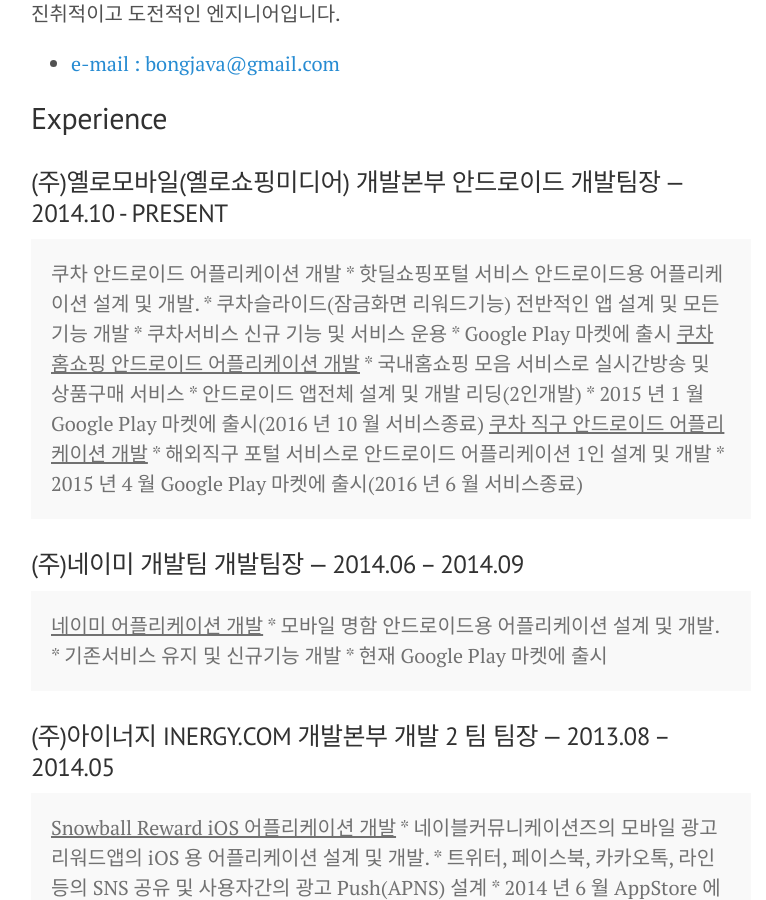
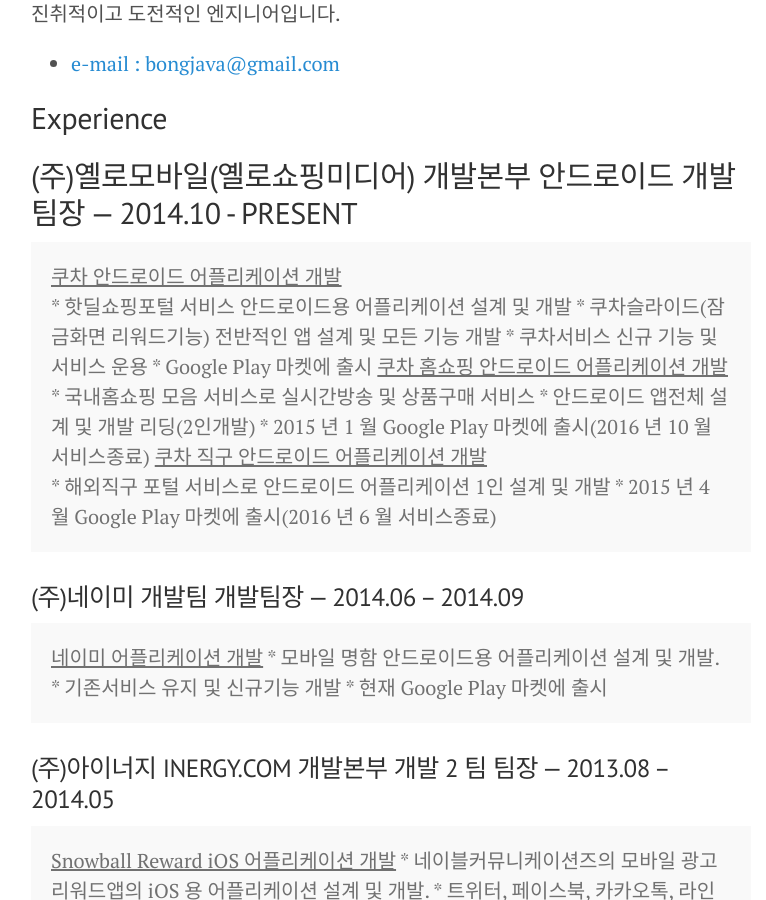
Before and after one commit to bongjava/bongjava.io, a Jekyll site: the page built from about_bongjava.md, in a window 1280 px wide and 900 px high, scrolled down 343 px. Shown: the whole window, without its empty margins (249-1015 px from the left). Built offline with Jekyll 4.4.1, drawn with Linux system fonts in a browser that asks for light colours.

Commit message:
ui 테스트

```diff
--- a/about_bongjava.md
+++ b/about_bongjava.md
@@ -13,23 +13,23 @@
 
 ## Experience
 
-### (주)옐로모바일(옐로쇼핑미디어) 개발본부 안드로이드 개발팀장 — 2014.10 - PRESENT
+## (주)옐로모바일(옐로쇼핑미디어) 개발본부 안드로이드 개발팀장 — 2014.10 - PRESENT
 
 <p class="message">
-  쿠차 안드로이드 어플리케이션 개발
+  <u>쿠차 안드로이드 어플리케이션 개발</u><br>
 
-  * 핫딜쇼핑포털 서비스 안드로이드용 어플리케이션 설계 및 개발.
+  * 핫딜쇼핑포털 서비스 안드로이드용 어플리케이션 설계 및 개발
   * 쿠차슬라이드(잠금화면 리워드기능) 전반적인 앱 설계 및 모든 기능 개발
   * 쿠차서비스 신규 기능 및 서비스 운용
   * Google Play 마켓에 출시
 
-  <u>쿠차 홈쇼핑 안드로이드 어플리케이션 개발</u>
+  <u>쿠차 홈쇼핑 안드로이드 어플리케이션 개발</u><br>
 
   * 국내홈쇼핑 모음 서비스로 실시간방송 및 상품구매 서비스
   * 안드로이드 앱전체 설계 및 개발 리딩(2인개발)
   * 2015 년 1 월 Google Play 마켓에 출시(2016 년 10 월 서비스종료)
 
-  <u>쿠차 직구 안드로이드 어플리케이션 개발</u>
+  <u>쿠차 직구 안드로이드 어플리케이션 개발</u><br>
 
   * 해외직구 포털 서비스로 안드로이드 어플리케이션 1인 설계 및 개발
   * 2015 년 4 월 Google Play 마켓에 출시(2016 년 6 월 서비스종료)
```
